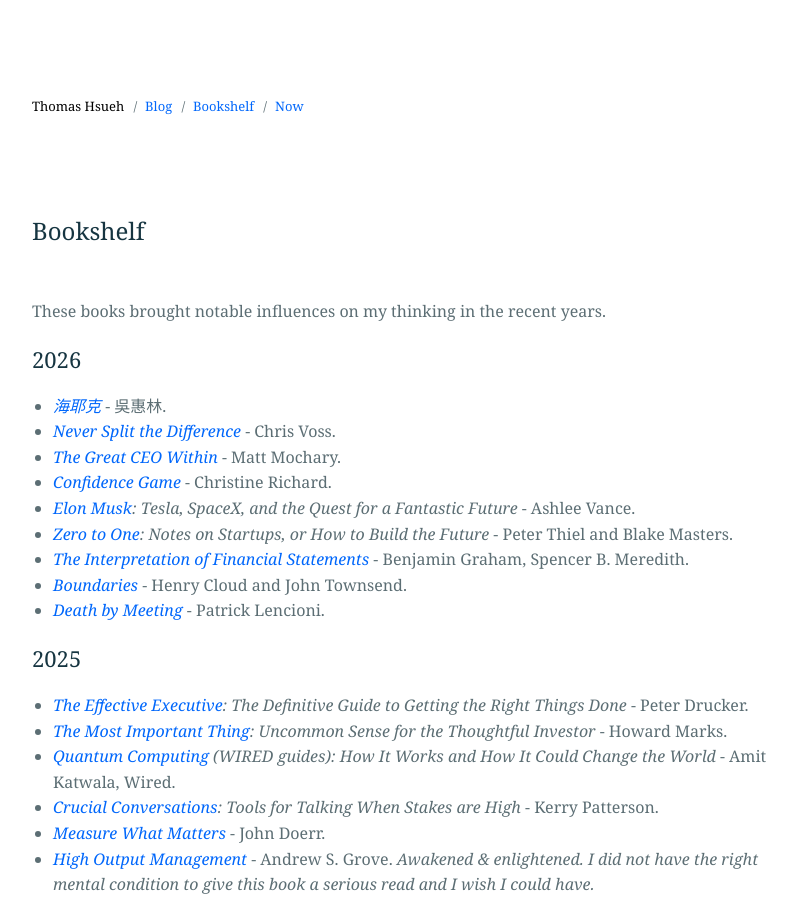
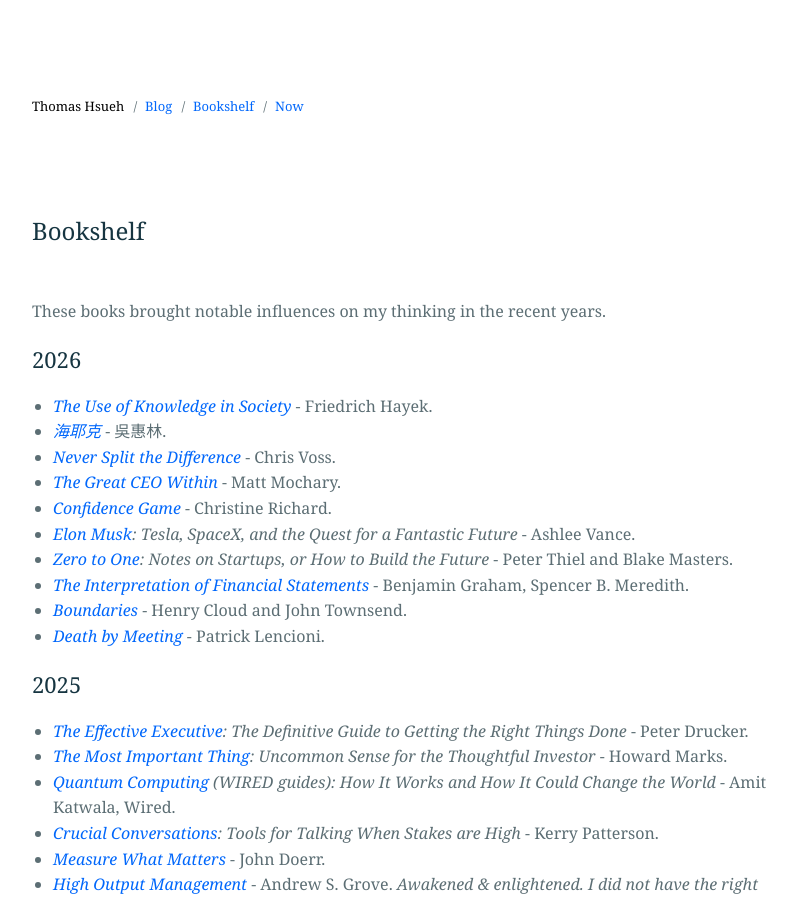
Before and after one commit to guiltygyoza/new-blog, a Jekyll site: the page built from _pages/bookshelf.markdown, in a window 1280 px wide and 900 px high. Shown: the whole window, without its empty margins (238-1035 px from the left). Built offline with Jekyll 4.4.1, drawn with Linux system fonts in a browser that asks for light colours.

Commit message:
add book

```diff
--- a/_pages/bookshelf.markdown
+++ b/_pages/bookshelf.markdown
@@ -7,6 +7,7 @@
 These books brought notable influences on my thinking in the recent years.
 
 ## 2026
+- *[The Use of Knowledge in Society](https://en.wikipedia.org/wiki/The_Use_of_Knowledge_in_Society){:target="_blank"}* - Friedrich Hayek.
 - *[海耶克](https://www.eslite.com/product/1001116712682238689004){:target="_blank"}* - 吳惠林.
 - *[Never Split the Difference](https://www.goodreads.com/book/show/123857637-never-split-the-difference){:target="_blank"}* - Chris Voss.
 - *[The Great CEO Within](https://www.goodreads.com/book/show/48691943-the-great-ceo-within){:target="_blank"}* - Matt Mochary.
```
